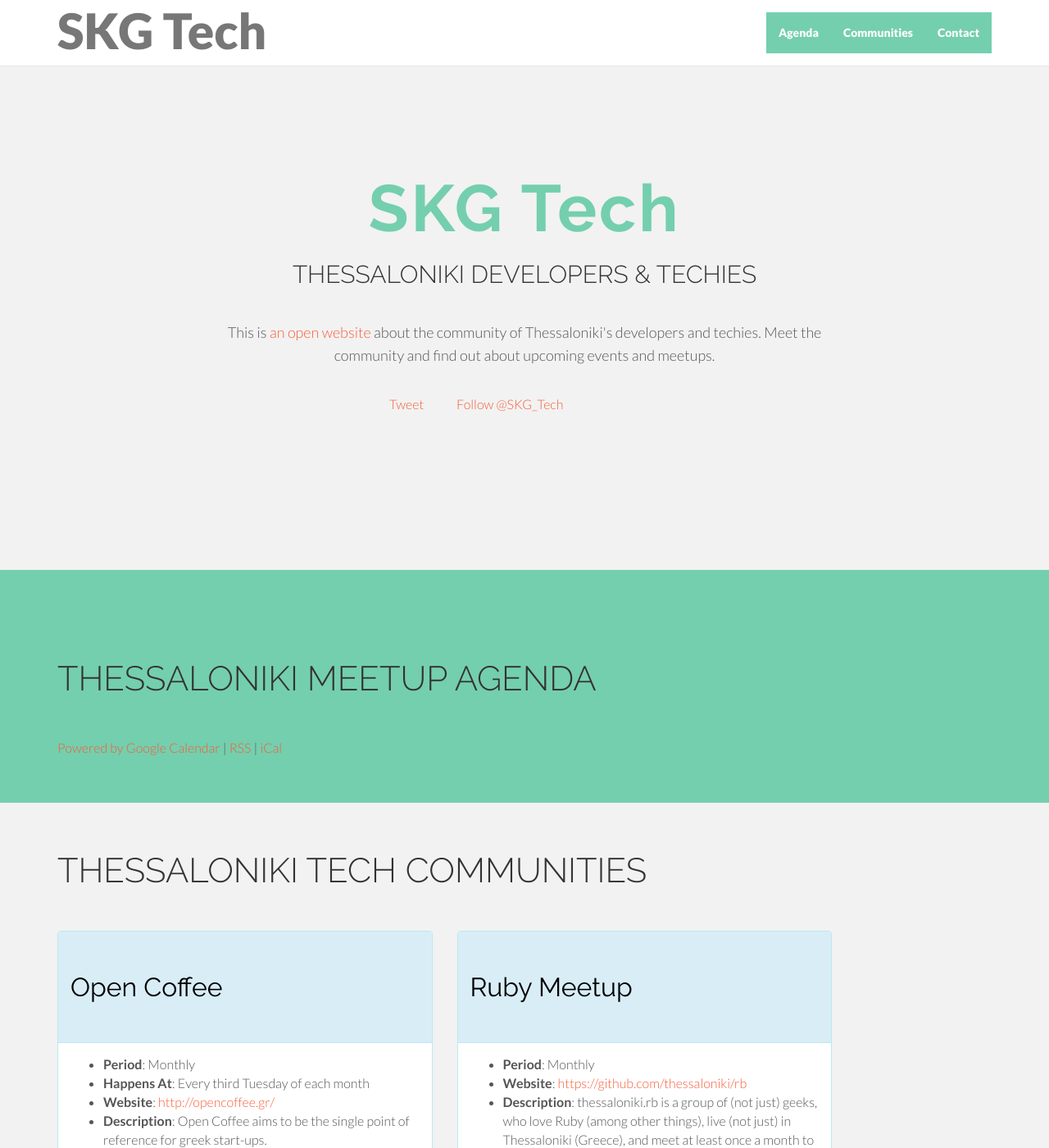
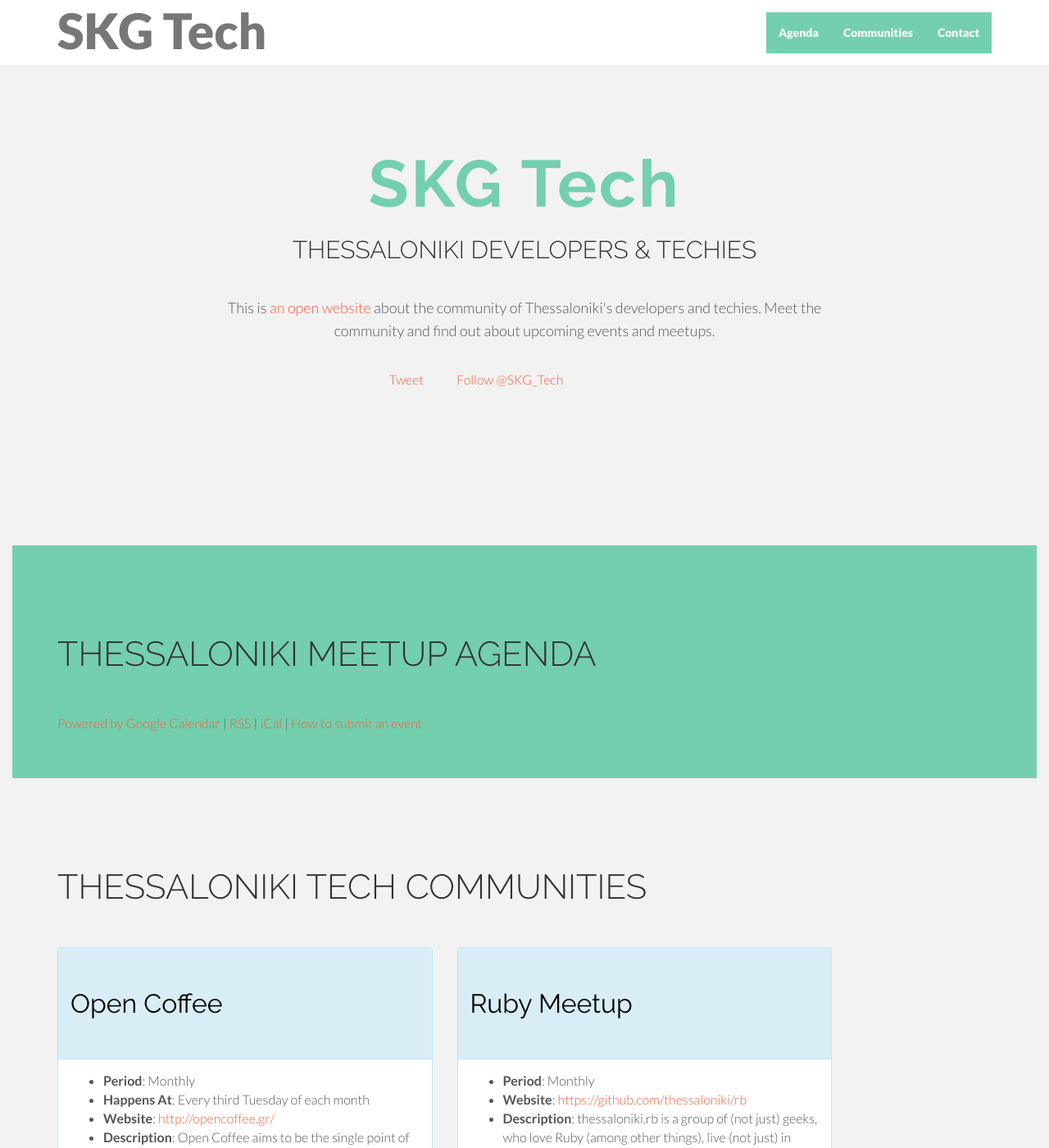
Before and after one commit to skgtech/skgtech.github.io, a Jekyll site: the page built from index.html, in a window 1280 px wide and 1400 px high. Shown: the whole window at 82% size. Built offline with Jekyll 4.4.1, drawn with Linux system fonts in a browser that asks for light colours; nearby versions of some CDN libraries; Markdown is read by kramdown in place of the engine named in the settings; comment, search, counter and statistics services are not loaded.

Commit message:
rename meetups to communities, add new events howto

```diff
--- a/_includes/themes/twitter/default.html
+++ b/_includes/themes/twitter/default.html
@@ -10,12 +10,12 @@
     <title>Thessaloniki Developer Meetups</title>
 
     <!-- Bootstrap core CSS -->
-    <link href="assets/css/bootstrap.css" rel="stylesheet">
+    <link href="/assets/css/bootstrap.css" rel="stylesheet">
 
     <!-- Custom styles for this template -->
-    <link href="assets/css/main.css" rel="stylesheet">
-    <link href="assets/css/font-awesome.min.css" rel="stylesheet">
-    <!-- <link href="assets/themes/twitter/css/styles.css" rel="stylesheet"> -->
+    <link href="/assets/css/main.css" rel="stylesheet">
+    <link href="/assets/css/font-awesome.min.css" rel="stylesheet">
+    <!-- <link href="/assets/themes/twitter/css/styles.css" rel="stylesheet"> -->
 
     <!-- HTML5 shim and Respond.js IE8 support of HTML5 elements and media queries -->
     <!--[if lt IE 9]>
@@ -39,13 +39,13 @@
             <span class="icon-bar"></span>
             <span class="icon-bar"></span>
           </button>
-          <a class="navbar-brand" href="#">SKG Tech</a>
+          <a class="navbar-brand" href="/">SKG Tech</a>
         </div>
         <div class="navbar-collapse collapse">
           <ul class="nav navbar-nav navbar-right">
-            <li class="active"><a href="#agenda">Agenda</a></li>
-            <li class="active"><a href="#communities">Communities</a></li>
-            <li class="active"><a href="#contact">Contact</a></li>
+            <li class="active"><a href="/#agenda">Agenda</a></li>
+            <li class="active"><a href="/#communities">Communities</a></li>
+            <li class="active"><a href="/#contact">Contact</a></li>
           </ul>
         </div><!--/.nav-collapse -->
       </div>
--- /dev/null
+++ b/_includes/themes/twitter/frontpage.html
@@ -0,0 +1,7 @@
+<div class="frontpage">
+  <div class="row-fluid">
+    <div class="col-lg-12">
+      {{ content }}
+    </div>
+  </div>
+</div>
--- a/_includes/themes/twitter/page.html
+++ b/_includes/themes/twitter/page.html
@@ -1,9 +1,14 @@
-<div class="page-header">
-  <h1>{{ page.title }} {% if page.tagline %} <small>{{ page.tagline }}</small>{% endif %}</h1>
-</div>
-
-<div class="row-fluid">
-  <div class="span12">
-    {{ content }}
+<div class="page">
+  <div class="row-fluid">
+    <div class="col-lg-8 col-lg-offset-1">
+      <div class="page-header">
+        <h1>{{ page.title }} {% if page.tagline %} <small>{{ page.tagline }}</small>{% endif %}</h1>
+      </div>
+    </div>
+  </div>
+  <div class="row-fluid">
+    <div class="col-lg-8 col-lg-offset-1">
+      {{ content }}
+    </div>
   </div>
 </div>
--- /dev/null
+++ b/_layouts/frontpage.html
@@ -0,0 +1,5 @@
+---
+layout: default
+---
+{% include JB/setup %}
+{% include themes/twitter/frontpage.html %}
--- a/assets/css/main.css
+++ b/assets/css/main.css
@@ -33,14 +33,14 @@ h1, h2, h3, h4, h5, h6 {
     color: #333;
 }
 
-h3 {
+.frontpage h3 {
   padding-top: 40px;
   padding-bottom: 40px;
   font-size: 42px;
 }
 
 /* Paragraph & Typographic */
-p {
+.frontpage p {
     line-height: 28px;
     margin-bottom: 25px;
 }
@@ -171,7 +171,7 @@ a:after {
 }
 
 /* meetups */
-#meetups {
+#communities {
 	padding-top: 50px;
 	padding-bottom: 50px;
 }
@@ -257,3 +257,8 @@ a:after {
 .grid img:hover {
     opacity: 1;
 }
+
+/* Single Pages core style */
+.page p {
+  font-size: 18px;
+}
--- a/index.html
+++ b/index.html
@@ -43,7 +43,7 @@ layout: page
     </div>
     <div class="row">
       <div class="col-lg-10 calendar-link">
-        <a target="_blank" href="https://www.google.com/calendar/embed?src=2ul10sd9g30mnk1vpmcnnp5qv4%40group.calendar.google.com&ctz=Europe/Athens">Powered by Google Calendar</a> | <a target="_blank" href="https://www.google.com/calendar/feeds/2ul10sd9g30mnk1vpmcnnp5qv4%40group.calendar.google.com/public/basic">RSS</a> | <a target="_blank" href="https://www.google.com/calendar/ical/2ul10sd9g30mnk1vpmcnnp5qv4%40group.calendar.google.com/public/basic.ics">iCal</a>
+        <a target="_blank" href="https://www.google.com/calendar/embed?src=2ul10sd9g30mnk1vpmcnnp5qv4%40group.calendar.google.com&ctz=Europe/Athens">Powered by Google Calendar</a> | <a target="_blank" href="https://www.google.com/calendar/feeds/2ul10sd9g30mnk1vpmcnnp5qv4%40group.calendar.google.com/public/basic">RSS</a> | <a target="_blank" href="https://www.google.com/calendar/ical/2ul10sd9g30mnk1vpmcnnp5qv4%40group.calendar.google.com/public/basic.ics">iCal</a> | <a href="/submit-event">How to submit an event</a>
       </div>
     </div>
     <div id="agenda-items">
```
Also changed, not shown: other parts of _includes/themes/twitter/default.html (+0 -9 lines), other parts of index.html (+1 -1 lines), _includes/submitEvent.md (added, +4 -0 lines), submit-event/index.md (added, +68 -0 lines).
